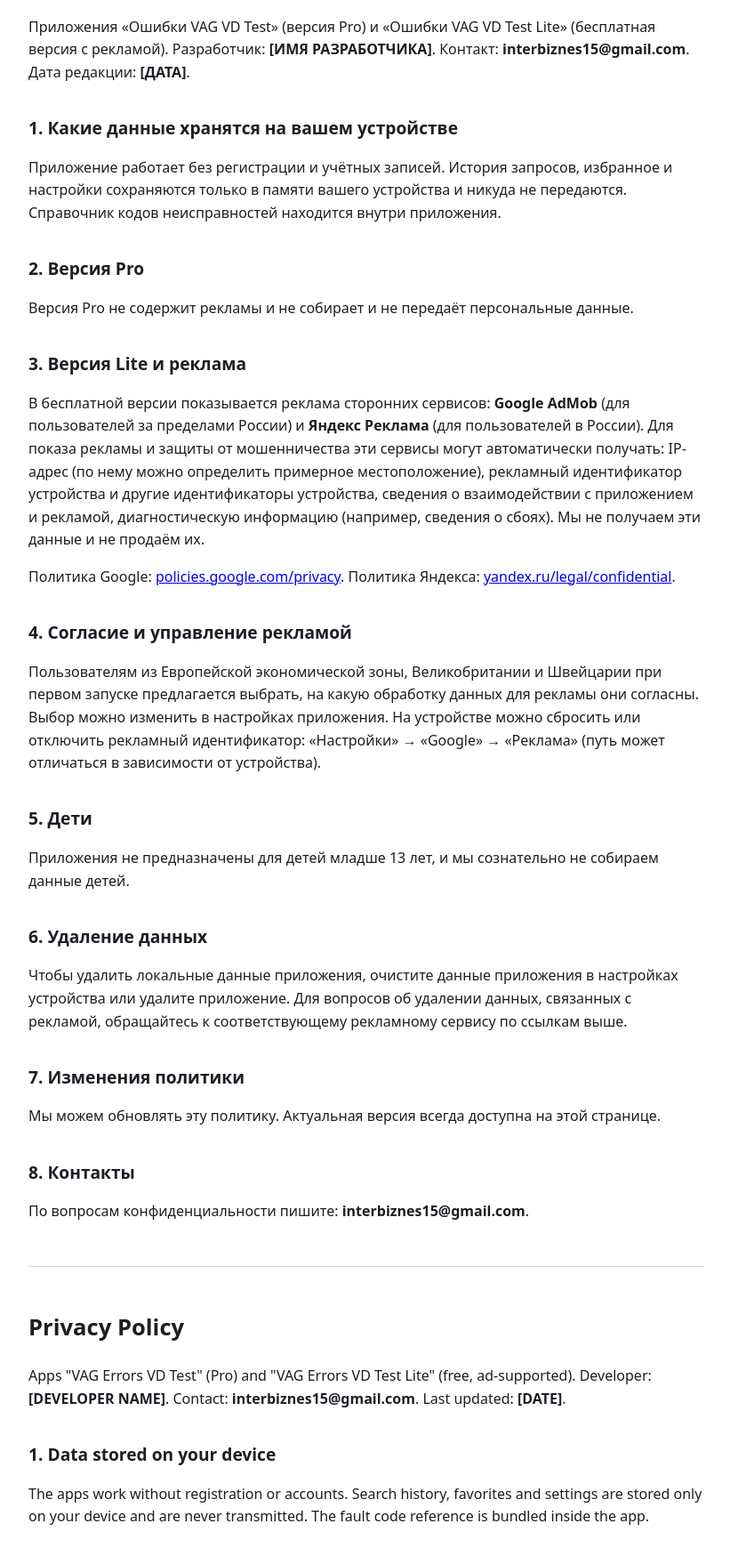
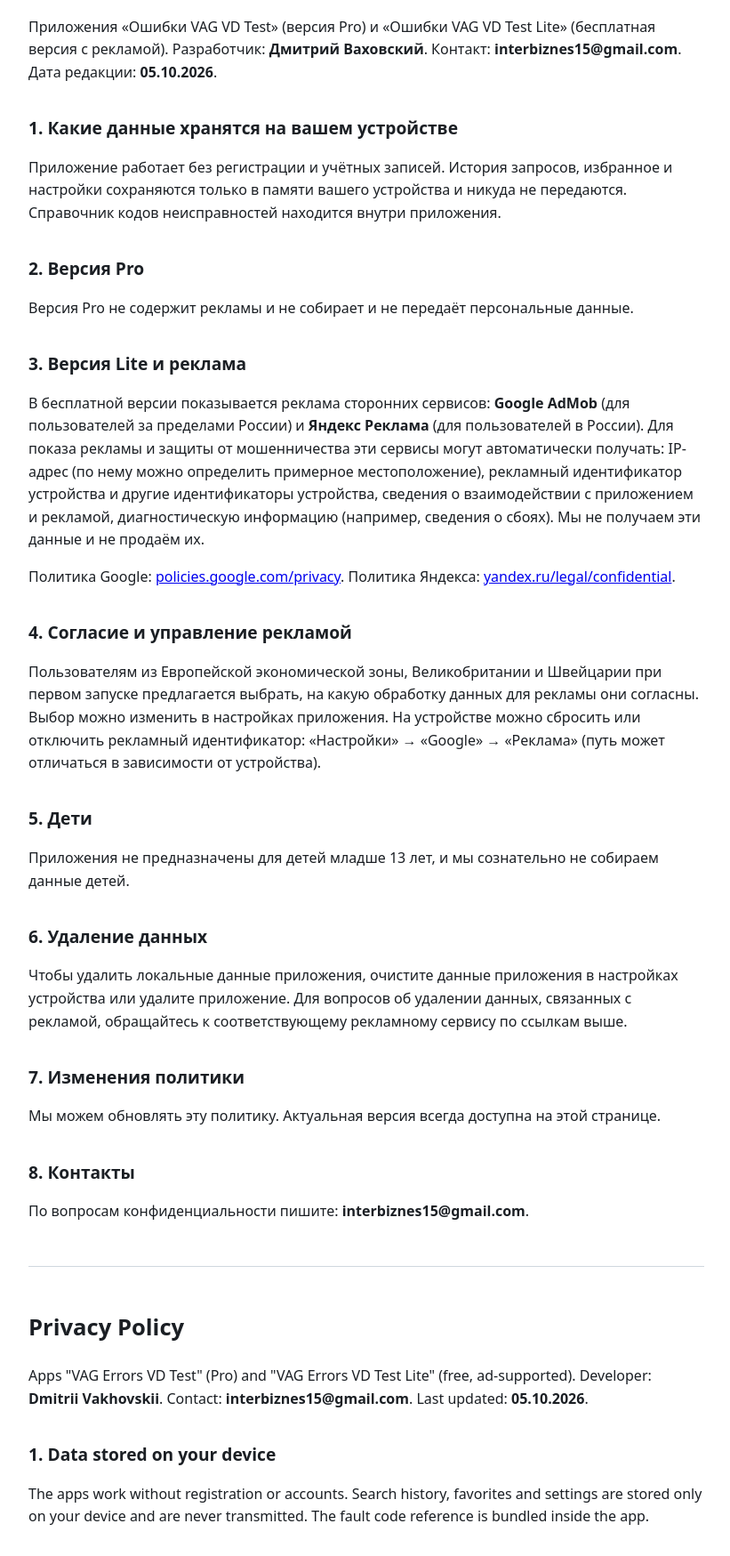
Before and after one commit to VDV1986/vdtest-privacy, a plain HTML site: page index.html in a window 1280 px wide. Shown: the part 118-1867 px from the top of the page at 89% size, without its empty margins (228-1049 px from the left). Drawn offline with Linux system fonts and the light colour scheme.

Commit message:
Add files via upload

```diff
--- a/index.html
+++ b/index.html
@@ -15,7 +15,7 @@
 
 <section id="ru">
 <h1>Политика конфиденциальности</h1>
-<p>Приложения «Ошибки VAG VD Test» (версия Pro) и «Ошибки VAG VD Test Lite» (бесплатная версия с рекламой). Разработчик: <b>[ИМЯ РАЗРАБОТЧИКА]</b>. Контакт: <b>interbiznes15@gmail.com</b>. Дата редакции: <b>[ДАТА]</b>.</p>
+<p>Приложения «Ошибки VAG VD Test» (версия Pro) и «Ошибки VAG VD Test Lite» (бесплатная версия с рекламой). Разработчик: <b>Дмитрий Ваховский</b>. Контакт: <b>interbiznes15@gmail.com</b>. Дата редакции: <b>05.10.2026</b>.</p>
 
 <h2>1. Какие данные хранятся на вашем устройстве</h2>
 <p>Приложение работает без регистрации и учётных записей. История запросов, избранное и настройки сохраняются только в памяти вашего устройства и никуда не передаются. Справочник кодов неисправностей находится внутри приложения.</p>
@@ -47,7 +47,7 @@
 
 <section id="en">
 <h1>Privacy Policy</h1>
-<p>Apps "VAG Errors VD Test" (Pro) and "VAG Errors VD Test Lite" (free, ad-supported). Developer: <b>[DEVELOPER NAME]</b>. Contact: <b>interbiznes15@gmail.com</b>. Last updated: <b>[DATE]</b>.</p>
+<p>Apps "VAG Errors VD Test" (Pro) and "VAG Errors VD Test Lite" (free, ad-supported). Developer: <b>Dmitrii Vakhovskii</b>. Contact: <b>interbiznes15@gmail.com</b>. Last updated: <b>05.10.2026</b>.</p>
 
 <h2>1. Data stored on your device</h2>
 <p>The apps work without registration or accounts. Search history, favorites and settings are stored only on your device and are never transmitted. The fault code reference is bundled inside the app.</p>
```
